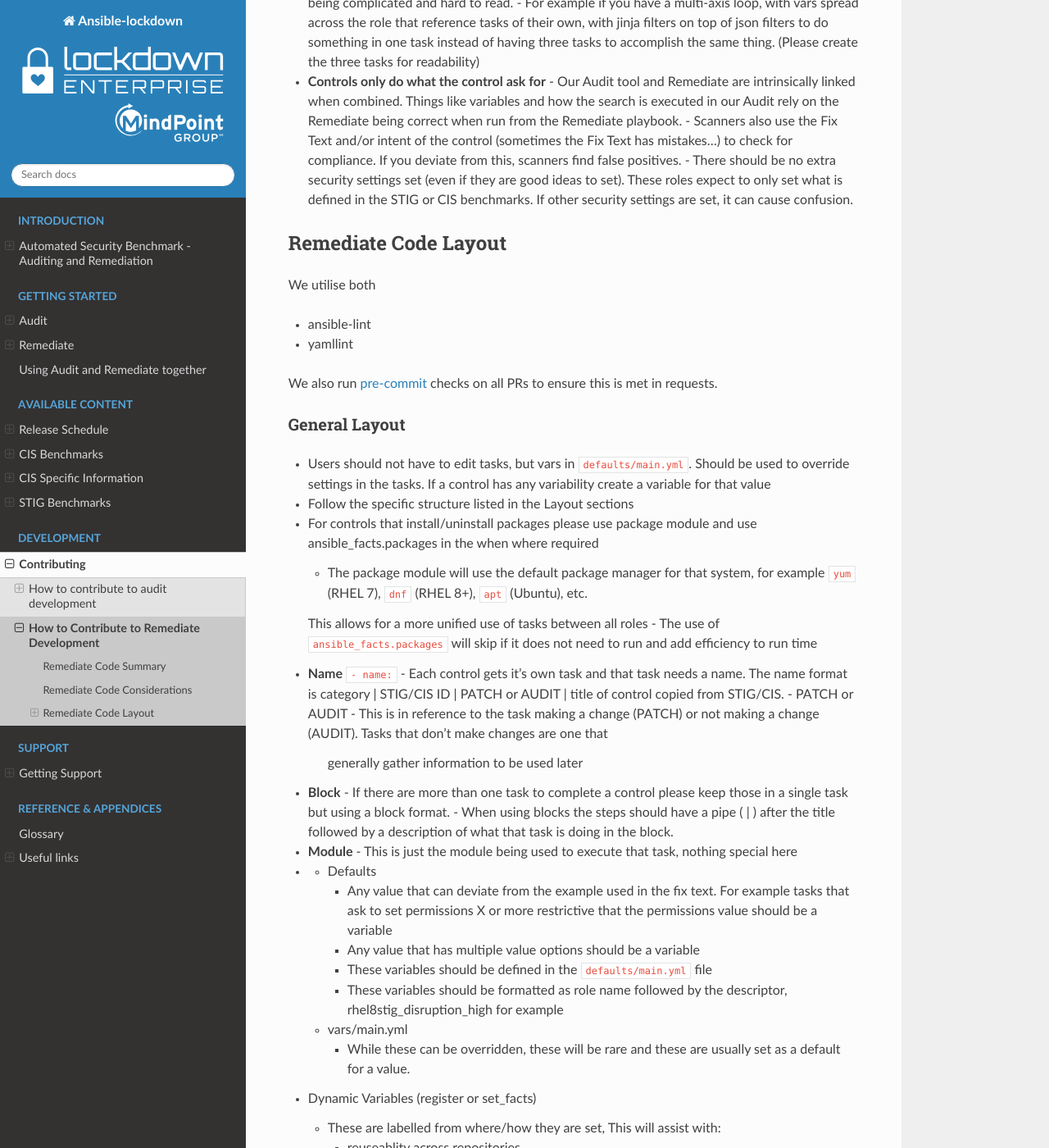
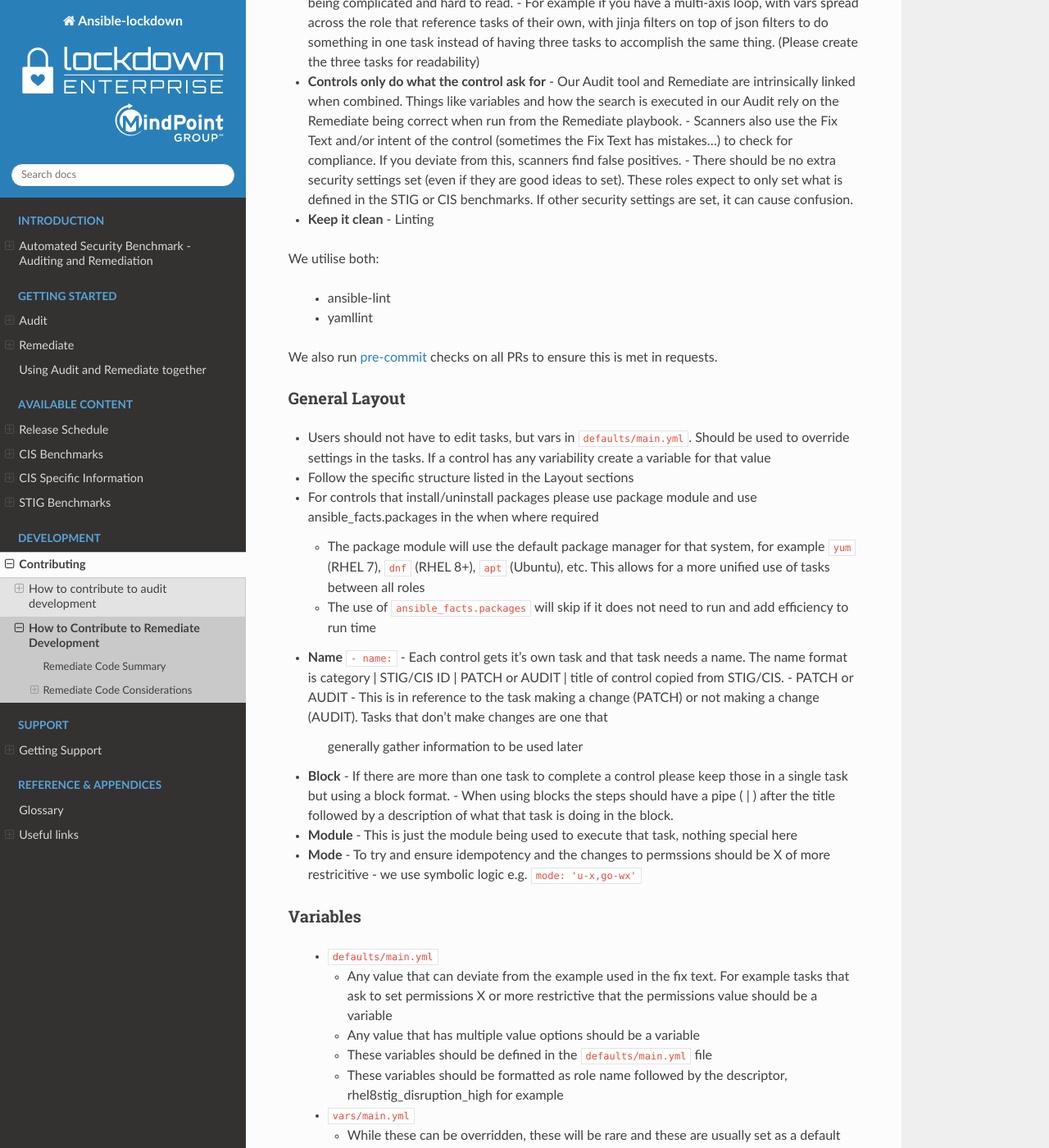
Before and after one commit to ansible-lockdown/MPG-AL-READTHEDOCS, a Sphinx documentation site: the page built from docs/source/remediate/rem_development.rst, in a window 1280 px wide and 1400 px high, scrolled down 572 px. Shown: the whole window at 82% size. Built offline with Sphinx 7.4.7 and the Read the Docs theme 3.1.0, drawn with Linux system fonts in a browser that asks for light colours; pages that are not in the unit, such as notebooks, are missing from menus; some of the changed text lies outside the part shown.

Commit message:
Updated layout
Signed-off-by: Mark Bolwell <mark.bollyuk@gmail.com>

```diff
--- a/docs/source/remediate/rem_development.rst
+++ b/docs/source/remediate/rem_development.rst
@@ -23,13 +23,13 @@
   - Scanners also use the Fix Text and/or intent of the control (sometimes the Fix Text has mistakes...) to check for compliance. If you deviate from this, scanners find false positives.
   - There should be no extra security settings set (even if they are good ideas to set). These roles expect to only set what is defined in the STIG or CIS benchmarks. If other security settings are set, it can cause confusion.
 
-Remediate Code Layout
-~~~~~~~~~~~~~~~~~~~~~
+- **Keep it clean**
+  - Linting
 
-We utilise both
+We utilise both:
 
-- ansible-lint
-- yamllint
+  - ansible-lint
+  - yamllint
 
 We also run `pre-commit <https://pre-commit.com>`_ checks on all PRs to ensure this is met in requests.
 
@@ -41,8 +41,7 @@
 - Follow the specific structure listed in the Layout sections
 - For controls that install/uninstall packages please use package module and use ansible_facts.packages in the when where required
 
-  - The package module will use the default package manager for that system, for example ``yum`` (RHEL 7), ``dnf`` (RHEL 8+), ``apt`` (Ubuntu), etc.
-  This allows for a more unified use of tasks between all roles
+  - The package module will use the default package manager for that system, for example ``yum`` (RHEL 7), ``dnf`` (RHEL 8+), ``apt`` (Ubuntu), etc. This allows for a more unified use of tasks between all roles
   - The use of ``ansible_facts.packages`` will skip if it does not need to run and add efficiency to run time
 
 - **Name** ``- name:``
@@ -57,17 +56,20 @@
 - **Module**
   - This is just the module being used to execute that task, nothing special here
 
-- Variables
-  ^^^^^^^^^
+- **Mode**
+  - To try and ensure idempotency and the changes to permssions should be X of more restricitive - we use symbolic logic e.g. ``mode: 'u-x,go-wx'``
 
-  - Defaults
+Variables
+^^^^^^^^^
+
+  - ``defaults/main.yml``
 
     - Any value that can deviate from the example used in the fix text. For example tasks that ask to set permissions X or more restrictive that the permissions value should be a variable
     - Any value that has multiple value options should be a variable
     - These variables should be defined in the ``defaults/main.yml`` file
     - These variables should be formatted as role name followed by the descriptor, rhel8stig_disruption_high for example
 
-  - vars/main.yml
+  - ``vars/main.yml``
 
     - While these can be overridden, these will be rare and these are usually set as a default for a value.
 
```
Also changed, not shown: other parts of docs/source/remediate/rem_development.rst (+2 -6 lines), docs/source/links.rst (+9 -7 lines).
